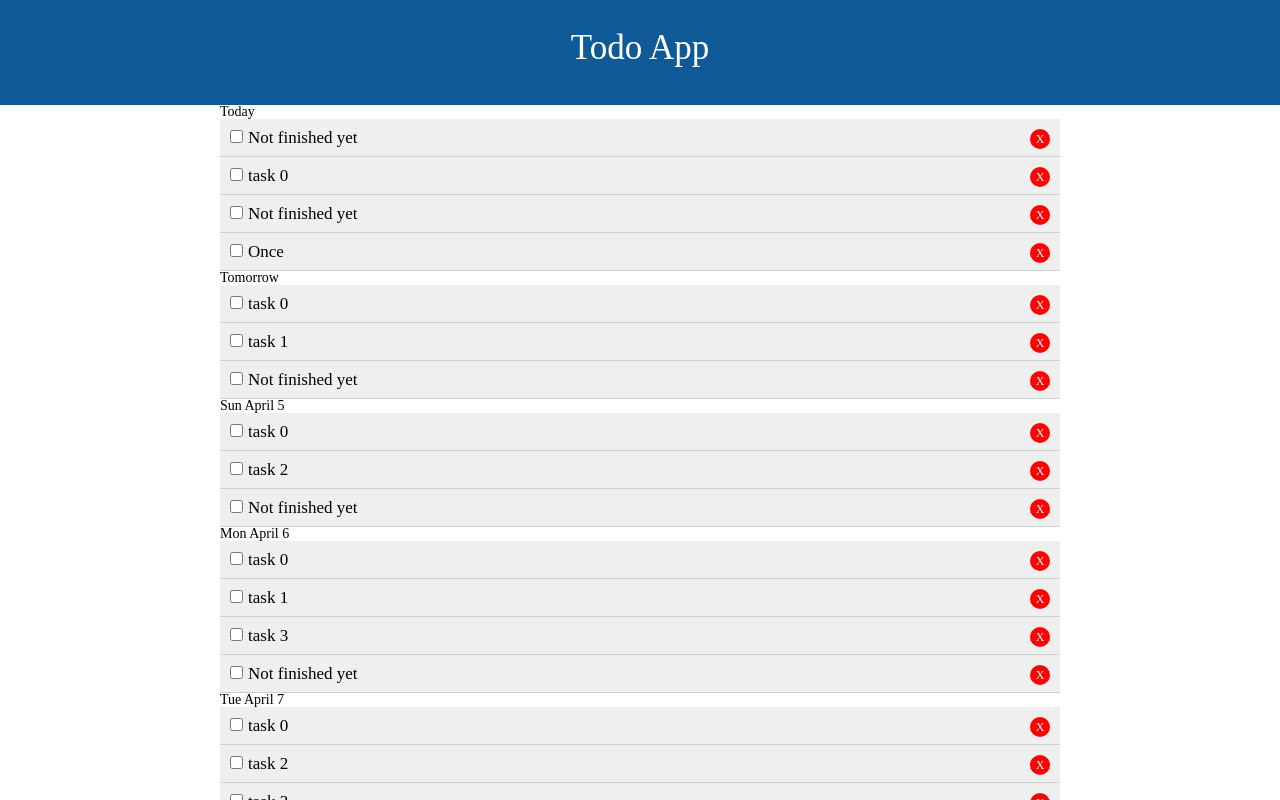
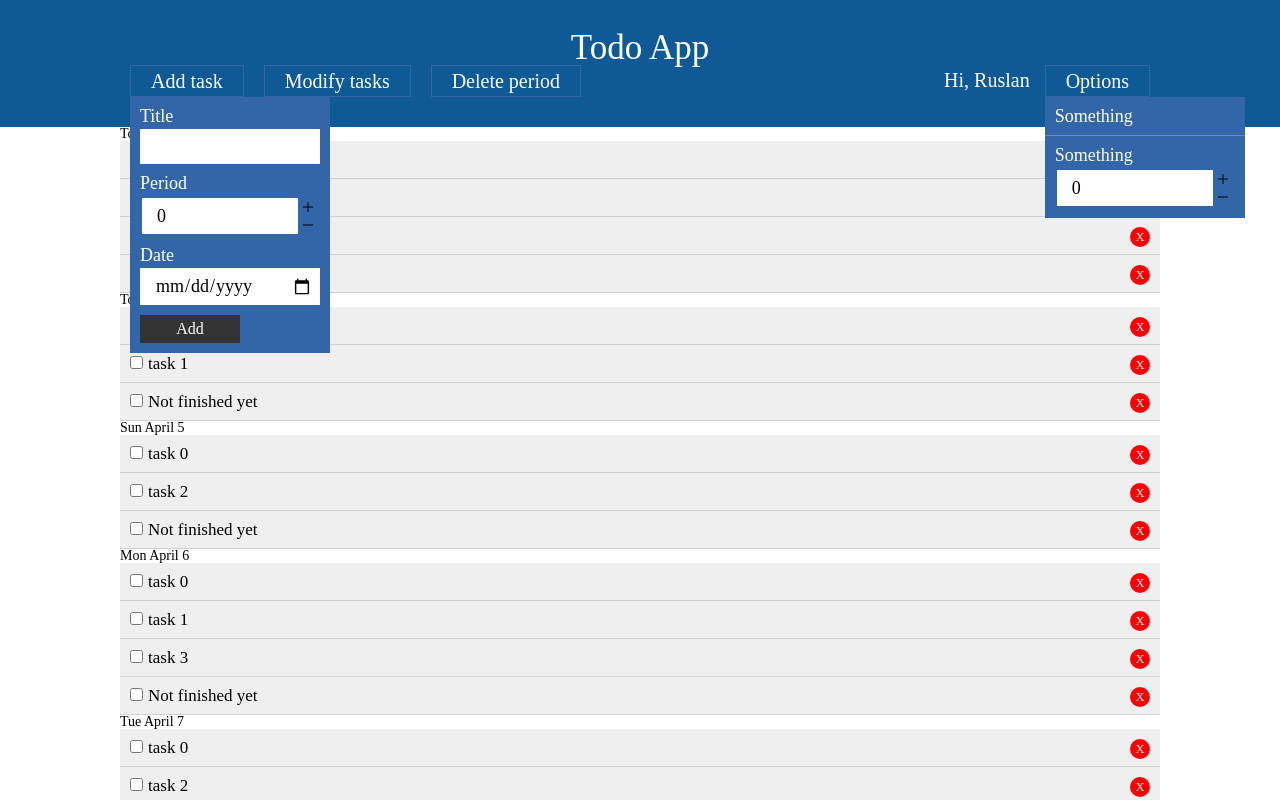
Before and after one commit to lrusik/circle-todo, a React (Create React App) app: page / in a window 1280 px wide. Shown: the top 800 px of the page. Built offline with nearby package versions, Linux system fonts and the light colour scheme.

Commit message:
add header

```diff
--- a/src/App.js
+++ b/src/App.js
@@ -5,21 +5,17 @@ import Header from "./components/layouts/Header";
 import { v4 as uuidv4 } from 'uuid';
 import  moment  from "moment";
 
-// period 0
 
-// design
-	// add preiod
-	// del period
+
+// upcoming
+// before start
+// ui functionality
 
 // clean function
 
 
 function cmpTime(start, end) {
 	return start - end;
-}
-
-function XOR(a,b) {
-	return ( a || b ) && !( a && b );
 }
 
 function setToMidnithg(date) {
@@ -69,7 +65,7 @@ class App extends Component {
 			{
 				id: 0,
 				title: "task 0",
-				start_at: addDays(new moment().format("YYYY-MM-DD HH:mm:ss"), 0),
+				start_at: addDays(new moment(), 0).format("YYYY-MM-DD HH:mm:ss"),
 				period: 1,
 				del: [],
 				completed: []
@@ -141,7 +137,7 @@ class App extends Component {
 			{
 				id: 9,
 				title: "Once",
-				start_at: addDays(new moment().format("YYYY-MM-DD HH:mm:ss"), 1),
+				start_at: addDays(new moment().format("YYYY-MM-DD HH:mm:ss"), 0),
 				period: 0,
 				del: [],
 				completed: []
@@ -155,7 +151,20 @@ class App extends Component {
 				del: false
 			}
 		],
-		length: 8
+		mode: 0,
+		shift: 0,
+		name: "Ruslan",
+		modify: {
+			status: "none",
+			title: "",
+			time: "",
+			period: 0
+		},
+		length: 9
+	}
+
+	changeMode = (name) => {
+
 	}
 
 	validateTime = (time) => {
@@ -344,7 +353,7 @@ class App extends Component {
 						(this.getItemIndex("del", todo.id, addDays(todo.start_at, j)) === -1) &&
 						(
 							(
-								(!todo.period && compareDays(jezt, todo.start_at) < 0 ) // ??
+								(!todo.period && !compareDays(jezt, todo.start_at) )
 							) ||
 							(
 								(todo.period) &&
@@ -375,18 +384,22 @@ class App extends Component {
 
 	render() {
 		return (
-			<React.Fragment>
+			<div className="app">
 				<Header
 					addPeriod={this.addPeriod}
-					delPeriod={this.delPeriod}
+					changeMode={this.changeMode}
+					modify={this.state.modify.status}
+					modify_title={this.state.modify.title}
+					modify_period={this.state.modify.period}
+					modify_date={this.state.modify.time}
+					name={this.state.name}
+					shift={this.state.shift}
 				/>
 
 				<div className="container">
-					<div className="containerS">
-						{this.getItems()}
-					</div>
+					{this.getItems()}
 				</div>
-			</React.Fragment>
+			</div>
 		);
 	}
 }
--- a/src/components/layouts/Header.js
+++ b/src/components/layouts/Header.js
@@ -1,12 +1,118 @@
 import React from "react";
 import "./header.css";
 
-function Header() {
+function Header(props) {
 	return (
 		<div className="headerStyle">
 			<p className="headerSign">Todo App</p>
-			<div className="headerNav">
+			<div className="headerNav container">
+				<div className="headerNav__inner">
+					<div className="headerNav__item">
+						<div className="headerNav__add headerNav__field add">
+							<div className="standart__field">
+								<div className="standart__opt">Add task</div>
+								<div className="standart__options">
+									<div className="standart__item">
+										<label className="standart__title">
+											<div className="standart__name">Title</div>
+											<input className="standart__input standart__titleinp" type="text"/>
+										</label>
+									</div>
 
+									<div className="standart__item">
+										<label forHtml="period" className="standart__period">
+											<div className="standart__name">Period</div>
+										</label>
+										<div className="standart__flex">
+											<input name="period" className="standart__input standart__periodinp" type="text" value="0" />
+
+											<div className="standart__arrows">
+												<div className="standart__plus"><div></div></div>
+												<div className="standart__minus"><div></div></div>
+											</div>
+										</div>
+
+									</div>
+
+									<div className="standart__item">
+										<label className="standart__date">
+											<div className="standart__name">Date</div>
+											<input type="date" className="standart__input standart__dateinp" />
+										</label>
+									</div>
+									<button className="standart__submit">Add</button>
+								</div>
+							</div>
+						</div>
+
+						<div className="headerNav__modify modify headerNav__field">
+							<div className="standart__field">
+								<div className="standart__opt">Modify tasks</div>
+								<div className="standart__options" style={{display: props.modify}}>
+									<div className="standart__item">
+										<label className="standart__title">
+											<div className="standart__name">Title</div>
+											<input className="standart__input standart__titleinp" type="text" value={props.modify_title}/>
+										</label>
+									</div>
+									<div className="standart__item">
+										<label forHtml="period" className="standart__period">
+											<div className="standart__name">Period</div>
+										</label>
+
+										<div className="standart__flex">
+											<input name="period" className="standart__input standart__periodinp" type="text" value={props.modify_period} />
+
+											<div className="standart__arrows">
+												<div className="standart__plus"><div></div></div>
+												<div className="standart__minus"><div></div></div>
+											</div>
+										</div>
+									</div>
+									<div className="standart__item">
+										<label className="standart__date">
+											<div className="standart__name">Date</div>
+											<input type="date" className="standart__input standart__dateinp" value={props.modify_date} />
+										</label>
+									</div>
+									<button className="standart__submit">Modify</button>
+								</div>
+							</div>
+						</div>
+						<div className="headerNav__delete headerNav__field">
+							<div className="standart__opt">Delete period</div>
+						</div>
+					</div>
+
+					<div className="headerNav__item">
+						<div className="headerNav__greeting greeting headerNav__field">Hi, {props.name}</div>
+						<div className="headerNav__profile profile headerNav__field">
+							<div className="standart__field">
+								<div className="standart__opt">Options</div>
+								<div className="standart__options">
+									<div className="standart__item standart__hover">
+										<div className="standart__name">Something</div>
+									</div>
+									<div className="standart__line"></div>
+									<div className="standart__item">
+										<label forHtml="period" className="standart__period">
+											<div className="standart__name">Something</div>
+										</label>
+
+										<div className="standart__flex">
+											<input name="period" className="standart__input standart__periodinp" type="text" value={props.shift} />
+
+											<div className="standart__arrows">
+												<div className="standart__plus"><div></div></div>
+												<div className="standart__minus"><div></div></div>
+											</div>
+										</div>
+									</div>
+								</div>
+							</div>
+						</div>
+					</div>
+				</div>
 			</div>
 		</div>
 	);
--- a/src/components/layouts/header.css
+++ b/src/components/layouts/header.css
@@ -23,3 +23,141 @@
 .headerDiv {
 	margin: 0 10px;
 }
+
+.headerNav__inner {
+	display: flex;
+	width: 100%;
+	justify-content: space-between;
+}
+
+.headerNav__item {
+	display: flex;
+	text-align: left;
+}
+
+.standart__opt {
+	border: 1px solid #3266a8;
+	padding: 5px 20px ;
+	font-size: 20px;
+	font-weight: 500;
+	cursor: pointer;
+	text-align: center;
+	margin: 0 10px;
+
+}
+.standart__field {
+	position: relative;
+}
+
+.standart__field:hover .standart__opt {
+	background-color: #3266a8;
+}
+
+.standart__opt:hover {
+	background-color: #3266a8;
+}
+
+.standart__options {
+	width: 200px;
+	position: absolute;
+	background-color: #3266a8;
+	left: 10px;
+	z-index: 10;
+}
+
+.standart__item {
+	margin: 10px 10px;
+}
+
+.standart__item * {
+	display: block;
+}
+
+.standart__flex {
+	display: flex;
+	padding: 2px;
+}
+
+.standart__name {
+	font-size: 18px;
+	margin-bottom: 4px;
+}
+
+.standart__input {
+	width: 100%;
+	font-size: 18px;
+	padding: 7px 7px 7px 15px;
+}
+
+.standart__submit {
+	margin: 10px 10px;
+	width: 100px;
+	display: block;
+	background-color: #333333;
+	color: white;
+	padding: 5px;
+	font-size: 16px;
+}
+
+.standart__submit:hover {
+	background-color: #222222;
+}
+
+.standart__line {
+	display: block;
+	content: "";
+	width: 100%;
+	height: 1px;
+	background-color: #888888;
+}
+
+.standart__hover {
+	cursor: pointer;
+}
+
+.greeting {
+	padding: 5px;
+	font-size: 20px;
+}
+
+.standart__plus {
+	display: block;
+	content: "";
+	width: 20px;
+	height: 18px;
+
+	position: relative;
+}
+
+.standart__minus {
+	display: block;
+	content: "";
+	width: 20px;
+	height: 18px;
+	position: relative;
+}
+
+
+.standart__plus:before,
+.standart__plus:after,
+.standart__minus:after {
+	display: block;
+	content: "";
+	background-color: black;
+	position: absolute;
+	left: 50%;
+	top: 50%;
+	transform: translate(-50%, -50%);
+	z-index: 10000;
+}
+
+.standart__plus:before {
+	width: 1px;
+	height: 10px;
+}
+
+.standart__plus:after,
+.standart__minus:after {
+	width: 10px;
+	height: 1px;
+}
--- a/src/index.css
+++ b/src/index.css
@@ -13,11 +13,9 @@ ul li{list-style:none;}
 img{vertical-align:top;}
 
 .container {
-	max-width: 900px;
+	max-width: 1100px;
 	padding: 0 30px;
 	margin: 0 auto;
-
-	padding-bottom: 400px;
 }
 
 .btn {
@@ -27,5 +25,6 @@ img{vertical-align:top;}
 	cursor: pointer;
 }
 
-body {
+.app {
+	padding-bottom: 100px;
 }
```
